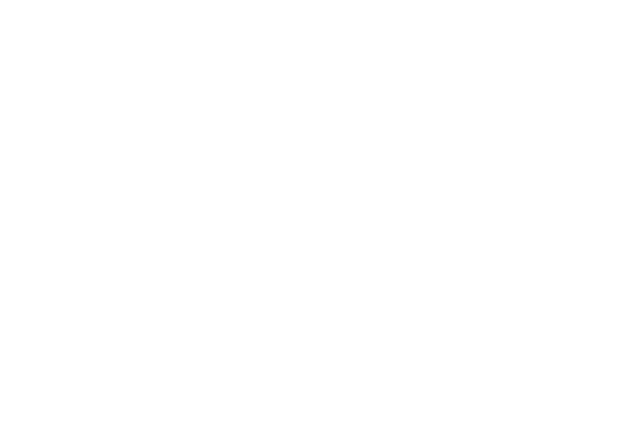
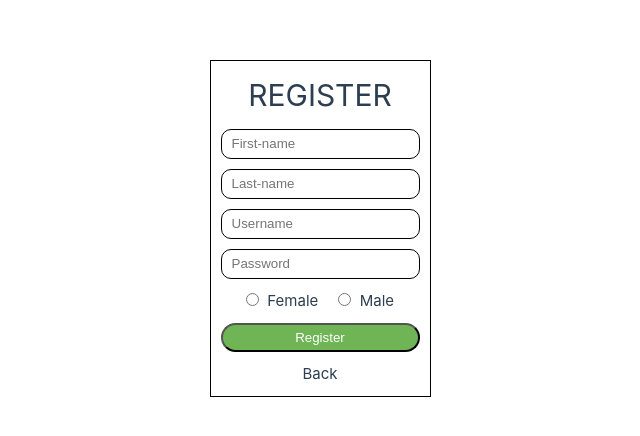
Before and after one commit to tunganh180700/study-vuejs, a Vue app: page /register in a window 1280 px wide. Before the commit this address had no page. Shown: the part 172-608 px from the top of the page, without its empty margins (320-960 px from the left). Built offline with nearby package versions, Linux system fonts and the light colour scheme.

Commit message:
Cannot submit Gender value in Register

```diff
--- a/package.json
+++ b/package.json
@@ -13,6 +13,7 @@
     "format": "prettier --write src/"
   },
   "dependencies": {
+    "axios": "^1.6.8",
     "vue": "^3.4.21",
     "vue-router": "^4.3.0"
   },
--- a/src/assets/main.css
+++ b/src/assets/main.css
@@ -1,10 +1,14 @@
 @import './base.css';
 
 #app {
-  max-width: 1280px;
+  width: 100%;
   margin: 0 auto;
   padding: 2rem;
   font-weight: normal;
+  height: 100vh;
+  display: flex;
+  justify-content: center;
+  align-items: center;
 }
 
 a,
@@ -21,7 +25,7 @@
   }
 }
 
-@media (min-width: 1024px) {
+/* @media (min-width: 1024px) {
   body {
     display: flex;
     place-items: center;
@@ -31,5 +35,5 @@
     display: grid;
     grid-template-columns: 1fr 1fr;
     padding: 0 2rem;
-  }
-}
+  } */
+/* } */
--- /dev/null
+++ b/src/components/UIButton.vue
@@ -0,0 +1,29 @@
+<script>
+import { reactive } from 'vue'
+export default {
+  name: 'UIButton',
+  props: {
+    type: { type: String },
+    value: { type: String },
+    paddingCss: { type: String },
+    borderRadiusCss: { type: String },
+    bgColor: { type: String },
+    color: { type: String },
+    widthCss: { type: String }
+  },
+  data() {
+    return {
+      styleObject: reactive({
+        padding: this.paddingCss,
+        borderRadius: this.borderRadiusCss,
+        backgroundColor: this.bgColor,
+        color: this.color,
+        width: this.widthCss
+      })
+    }
+  }
+}
+</script>
+<template>
+  <input :type="type" :value="value" :style="styleObject" />
+</template>
--- a/src/components/UIInput.vue
+++ b/src/components/UIInput.vue
@@ -6,15 +6,21 @@
 
   props: {
     type: { type: String },
-    placeholder: { type: String }
+    placeholder: { type: String },
+    name: { type: String },
+    vModel: { type: String },
+    heightCss: { type: String },
+    borderRadiusCss: { type: String },
+    borderCss: { type: String }
   },
 
   data() {
     return {
       styleObject: reactive({
-        height: '30px',
-        borderRadius: '5px',
-        border: '1px solid black'
+        padding: '10px',
+        height: this.heightCss,
+        borderRadius: this.borderRadiusCss,
+        border: this.borderCss
       })
     }
   }
@@ -23,6 +29,13 @@
 
 <template>
   <div class="input">
-    <input :type="type" :placeholder="placeholder" :style="styleObject" />
+    <input
+      :value="vModel"
+      @input="$emit('update:vModel', $event.target.value)"
+      :type="type"
+      :name="name"
+      :placeholder="placeholder"
+      :style="styleObject"
+    />
   </div>
 </template>
--- /dev/null
+++ b/src/components/UIRadioButton.vue
@@ -0,0 +1,18 @@
+<script>
+export default {
+  name: 'UIRadioButton',
+  props: {
+    type: { type: String },
+    id: { type: String },
+    name: { type: String },
+    value: { type: String },
+    genderTitle: { type: String }
+  }
+}
+</script>
+<template>
+  <div>
+    <input :type="type" :id="id" :name="name" :value="value" />&nbsp
+    <label :for="id">{{ genderTitle }}</label>
+  </div>
+</template>
--- /dev/null
+++ b/src/config/api.js
@@ -0,0 +1,4 @@
+const host = 'http://localhost:8080/'
+
+export const loginAPI = `${host}api/v1/login`
+export const registerAPI = `${host}api/v1/register`
--- a/src/pages/Login.vue
+++ b/src/pages/Login.vue
@@ -1,24 +1,106 @@
 <script>
+import axios from 'axios'
 import UIInput from '../components/UIInput.vue'
+import UIButton from '../components/UIButton.vue'
+import { loginAPI } from '../config/api.js'
 
 export default {
   name: 'Login',
 
   components: {
-    UIInput
+    UIInput,
+    UIButton
+  },
+  data() {
+    return {
+      username: '',
+      password: '',
+      isSubmitting: false
+    }
+  },
+  methods: {
+    login() {
+      this.isSubmitting = true
+      const payload = {
+        username: this.username,
+        password: this.password
+      }
+      console.log(payload)
+      axios
+        .post(loginAPI, payload)
+        .then((response) => {
+          localStorage.setItem('token', response.data.token)
+          localStorage.setItem('role', response.data.role)
+          this.$router.push('about')
+
+          return response
+        })
+        .catch((error) => {
+          this.isSubmitting = false
+          return error
+        })
+    }
   }
 }
 </script>
 
 <template>
-  <div class="login">
-    <UIInput type="text" placeholder="ten dang nhap"></UIInput>
-    <UIInput type="password" placeholder="mat khau"></UIInput>
+  <div class="container">
+    <div class="login">
+      <h1>LOGIN</h1>
+      <UIInput
+        :vModel="username"
+        @update:vModel="username = $event"
+        type="text"
+        placeholder="Username"
+        name="username"
+        heightCss="30px"
+        borderRadiusCss="10px"
+        borderCss="1px solid black"
+      ></UIInput>
+      <UIInput
+        :vModel="password"
+        @update:vModel="password = $event"
+        type="password"
+        placeholder="Password"
+        name="password"
+        heightCss="30px"
+        borderRadiusCss="10px"
+        borderCss="1px solid black"
+      ></UIInput>
+      <UIButton
+        :disabled="isSubmitting"
+        @click="login()"
+        type="button"
+        value="Login"
+        paddingCss="5px"
+        borderRadiusCss="20px"
+        bgColor="#6fb555"
+        color="white"
+        widthCss="100%"
+      ></UIButton>
+      <div class="btn-register" @click="this.$router.push('register')">
+        <p>Register</p>
+      </div>
+    </div>
   </div>
 </template>
 
 <style lang="css">
 .login {
+  padding: 10px;
+  border: 1px solid black;
+  display: flex;
+  justify-content: center;
+  align-items: center;
+  flex-direction: column;
   row-gap: 10px;
 }
+.btn-register {
+  cursor: pointer;
+}
+
+.btn-register:hover {
+  color: red;
+}
 </style>
--- /dev/null
+++ b/src/pages/Register.vue
@@ -0,0 +1,138 @@
+<script>
+import axios from 'axios'
+import UIInput from '../components/UIInput.vue'
+import UIButton from '../components/UIButton.vue'
+import UIRadioButton from '../components/UIRadioButton.vue'
+import { registerAPI } from '../config/api.js'
+export default {
+  name: 'Register',
+  components: { UIInput, UIButton, UIRadioButton },
+  data() {
+    return {
+      firstname: '',
+      lastname: '',
+      username: '',
+      password: '',
+      gender: 0,
+      isSubmitting: false
+    }
+  },
+  methods: {
+    register() {
+      this.isSubmitting = true
+      const payload = {
+        first_name: this.firstname,
+        last_name: this.lastname,
+        username: this.username,
+        password: this.password,
+        gender: this.gender
+      }
+      console.log(payload)
+      axios
+        .post(registerAPI, payload)
+        .then((response) => {
+          this.$router.push('login')
+
+          return response
+        })
+        .catch((error) => {
+          this.isSubmitting = false
+          return error
+        })
+    }
+  }
+}
+</script>
+<template>
+  <div class="container">
+    <div class="register">
+      <h1>REGISTER</h1>
+      <UIInput
+        :vModel="firstname"
+        @update:vModel="firstname = $event"
+        type="text"
+        placeholder="First-name"
+        name="firstname"
+        heightCss="30px"
+        borderRadiusCss="10px"
+        borderCss="1px solid black"
+      ></UIInput>
+      <UIInput
+        :vModel="lastname"
+        @update:vModel="lastname = $event"
+        type="text"
+        placeholder="Last-name"
+        name="lastname"
+        heightCss="30px"
+        borderRadiusCss="10px"
+        borderCss="1px solid black"
+      ></UIInput>
+      <UIInput
+        :vModel="username"
+        @update:vModel="username = $event"
+        type="text"
+        placeholder="Username"
+        name="username"
+        heightCss="30px"
+        borderRadiusCss="10px"
+        borderCss="1px solid black"
+      ></UIInput>
+      <UIInput
+        :vModel="password"
+        @update:vModel="password = $event"
+        type="password"
+        placeholder="Password"
+        name="password"
+        heightCss="30px"
+        borderRadiusCss="10px"
+        borderCss="1px solid black"
+      ></UIInput>
+      <div class="radio-group">
+        <UIRadioButton
+          type="radio"
+          id="female"
+          name="gender"
+          value="1"
+          genderTitle="Female"
+        ></UIRadioButton
+        ><br />
+        <UIRadioButton
+          type="radio"
+          id="male"
+          name="gender"
+          value="2"
+          genderTitle="Male"
+        ></UIRadioButton>
+      </div>
+      <UIButton
+        :disabled="isSubmitting"
+        @click="register()"
+        type="button"
+        value="Register"
+        paddingCss="5px"
+        borderRadiusCss="20px"
+        bgColor="#6fb555"
+        color="white"
+        widthCss="100%"
+      ></UIButton>
+      <div class="btn-back" @click="this.$router.push('login')">
+        <p>Back</p>
+      </div>
+    </div>
+  </div>
+</template>
+<style lang="css">
+.register {
+  justify-content: center;
+  align-items: center;
+  padding: 10px;
+  border: 1px solid black;
+  display: flex;
+  flex-direction: column;
+  row-gap: 10px;
+}
+.radio-group {
+  display: flex;
+  column-gap: 10px;
+}
+</style>
--- a/src/router/index.ts
+++ b/src/router/index.ts
@@ -1,5 +1,6 @@
 import { createRouter, createWebHistory } from 'vue-router'
 import Login from '@/pages/Login.vue'
+import Register from '@/pages/Register.vue'
 
 const router = createRouter({
   history: createWebHistory(import.meta.env.BASE_URL),
@@ -16,6 +17,11 @@
       path: '/login',
       name: 'login',
       component: Login
+    },
+    {
+      path: '/register',
+      name: 'register',
+      component: Register
     }
   ]
 })
--- a/src/views/AboutView.vue
+++ b/src/views/AboutView.vue
@@ -4,6 +4,13 @@
 export default {
   components: {
     UIInput
+  },
+  methods: {
+    signout() {
+      localStorage.removeItem('token')
+      localStorage.removeItem('role')
+      this.$router.push('login')
+    }
   }
 }
 </script>
@@ -11,6 +18,7 @@
   <div class="about">
     <h1>This is an about page</h1>
     <UIInput type="text" placeholder="ten dang nhap"></UIInput>
+    <p @click="signout()">dang xut</p>
   </div>
 </template>
 
```
Also changed, not shown: 1 other file (tests, documents, lock files or other folders).
